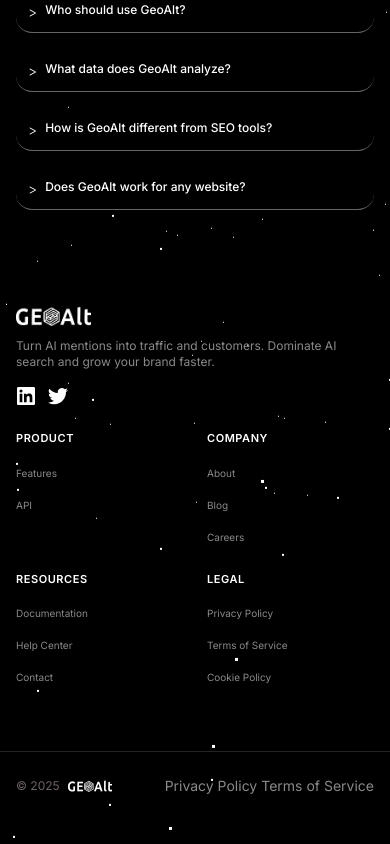
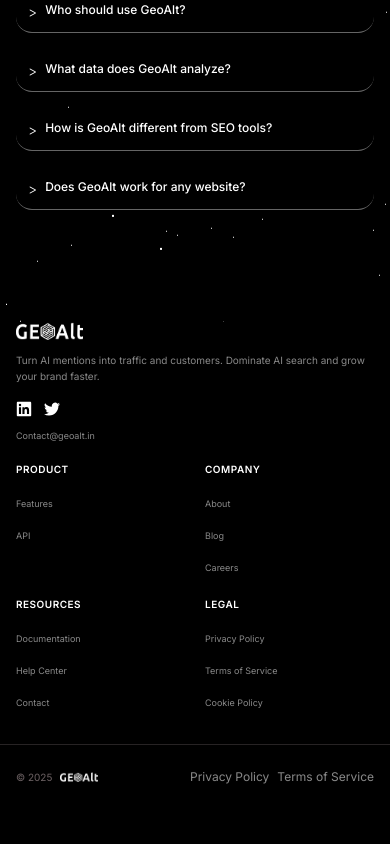
Before and after one commit to geoalt43/geoalt-website, a Next.js app: page / in a window 390 px wide. Shown: the part 8556-9400 px from the top of the page. After the commit the page ends 9361 px from the top, so only its background shows below. Built offline with nearby package versions, Linux system fonts and the light colour scheme; no server answers.

Commit message:
enhance footer with legal links and social media

```diff
--- a/src/components/layout/footer.tsx
+++ b/src/components/layout/footer.tsx
@@ -17,12 +17,12 @@ const scrollToHero = (e: React.MouseEvent<HTMLAnchorElement>) => {
 
 export function Footer() {
   return (
-    <footer className="bg-brand-black bg-transparent-text bg-clip-text">
-      <div className="max-w-7xl mx-auto px-4 sm:px-6 md:px-7 lg:px-8 pt-12 sm:pt-16 md:pt-18 lg:pt-[4vh] xl:pt-[6vh] pb-8 sm:pb-12 md:pb-12">
-        <div className="grid grid-cols-2 sm:grid-cols-2 md:grid-cols-3 lg:grid-cols-5 gap-6 sm:gap-8 md:gap-8">
+    <footer className="bg-black w-full text-white flex flex-col" style={{ visibility: 'visible', display: 'block', position: 'relative', zIndex: 10, minHeight: '200px' }}>
+      <div className="max-w-7xl mx-auto px-4 sm:px-6 md:px-8 pt-0 pb-8 sm:pb-12 md:pb-16 mt-16 sm:mt-20 md:mt-24 lg:mt-32 xl:mt-[8vh] 2xl:mt-[10vh]">
+        <div className="grid grid-cols-2 md:grid-cols-3 lg:grid-cols-5 gap-5 sm:gap-6 md:gap-8 lg:gap-10">
           {/* Brand */}
-          <div className="col-span-2 sm:col-span-1 md:col-span-1 lg:col-span-1">
-            <div className="flex items-center text-xl sm:text-2xl md:text-2xl font-bold text-brand-white">
+          <div className="col-span-2 md:col-span-1 lg:col-span-1">
+              <div className="flex items-center text-lg sm:text-xl md:text-2xl font-bold text-white">
                 <Image
                   src="/logos/GeoAlt_Logo.png"
                   alt="GEOAlt logo"
@@ -32,44 +32,54 @@ export function Footer() {
                   priority
                 />
               </div>
-            <p className="mt-3 sm:mt-4 md:mt-4 text-xs sm:text-sm md:text-sm text-[#898989]">
+              <p className="mt-3 sm:mt-4 md:mt-5 text-[10px] sm:text-xs md:text-sm text-[#898989] leading-relaxed">
                 Turn AI mentions into traffic and customers. Dominate AI search and grow your brand faster.
               </p>
-            <div className="mt-4 sm:mt-6 md:mt-6 flex space-x-3 sm:space-x-4 md:space-x-4">
+              <div className="mt-4 sm:mt-6 md:mt-7 flex space-x-3 sm:space-x-4 md:space-x-5">
               <a
-                href="#"
+                href="https://www.linkedin.com/company/geo-alt"
+                target="_blank"
+                rel="noopener noreferrer"
                 className="text-brand-gray-500 hover:text-brand-gray-300 transition-colors"
                 aria-label="LinkedIn"
               >
-                <svg className="h-5 w-5" fill="currentColor" viewBox="0 0 20 20">
+                  <svg className="h-4 w-4 sm:h-4 sm:w-4 md:h-5 md:w-5" fill="currentColor" viewBox="0 0 20 20">
                     <path fillRule="evenodd" d="M16.338 16.338H13.67V12.16c0-.995-.017-2.277-1.387-2.277-1.39 0-1.601 1.086-1.601 2.207v4.248H8.014v-8.59h2.559v1.174h.037c.356-.675 1.227-1.387 2.526-1.387 2.703 0 3.203 1.778 3.203 4.092v4.711zM5.005 6.575a1.548 1.548 0 11-.003-3.096 1.548 1.548 0 01.003 3.096zm-1.337 9.763H6.34v-8.59H3.667v8.59zM17.668 1H2.328C1.595 1 1 1.581 1 2.298v15.403C1 18.418 1.595 19 2.328 19h15.34c.734 0 1.332-.582 1.332-1.299V2.298C19 1.581 18.402 1 17.668 1z" clipRule="evenodd" />
                   </svg>
                 </a>
                 <a
-                href="#"
+                  href="https://x.com/geoalt_official"
+                  target="_blank"
+                  rel="noopener noreferrer"
                   className="text-brand-gray-500 hover:text-brand-gray-300 transition-colors"
                   aria-label="Twitter"
                 >
-                <svg className="h-5 w-5" fill="currentColor" viewBox="0 0 20 20">
+                  <svg className="h-4 w-4 sm:h-4 sm:w-4 md:h-5 md:w-5" fill="currentColor" viewBox="0 0 20 20">
                     <path d="M6.29 18.251c7.547 0 11.675-6.253 11.675-11.675 0-.178 0-.355-.012-.53A8.348 8.348 0 0020 3.92a8.19 8.19 0 01-2.357.646 4.118 4.118 0 001.804-2.27 8.224 8.224 0 01-2.605.996 4.107 4.107 0 00-6.993 3.743 11.65 11.65 0 01-8.457-4.287 4.106 4.106 0 001.27 5.477A4.073 4.073 0 01.8 7.713v.052a4.105 4.105 0 003.292 4.022 4.095 4.095 0 01-1.853.07 4.108 4.108 0 003.834 2.85A8.233 8.233 0 010 16.407a11.616 11.616 0 006.29 1.84" />
                   </svg>
                 </a>
               </div>
+              <a
+                href="mailto:Contact@geoalt.in"
+                className="mt-3 sm:mt-4 md:mt-5 text-[9px] sm:text-xs md:text-sm text-[#898989] hover:text-white transition-none block break-all"
+              >
+                Contact@geoalt.in
+              </a>
             </div>
 
             {/* Product Links */}
-          <div className="ml-0 sm:ml-6 md:ml-9 lg:ml-12">
-            <h3 className="text-[11px] sm:text-sm md:text-sm font-semibold text-brand-white uppercase tracking-wider">
+            <div className="ml-0 sm:ml-6 md:ml-12 xl:ml-14">
+              <h3 className="text-[10px] sm:text-xs md:text-sm font-semibold text-white uppercase tracking-wider">
                 Product
               </h3>
-            <ul className="mt-3 sm:mt-4 md:mt-4 space-y-2 sm:space-y-3 md:space-y-3">
+              <ul className="mt-3 sm:mt-4 md:mt-5 space-y-2 sm:space-y-3 md:space-y-4">
                 <li>
-                <Link href="/" onClick={scrollToHero} className="text-[10px] sm:text-sm md:text-sm text-[#898989] hover:text-white transition-none">
+                  <Link href="/" onClick={scrollToHero} className="text-[9px] sm:text-xs md:text-sm text-[#898989] hover:text-white transition-none">
                     Features
                   </Link>
                 </li>
                 <li>
-                <Link href="/" onClick={scrollToHero} className="text-[10px] sm:text-sm md:text-sm text-[#898989] hover:text-white transition-none">
+                  <Link href="/" onClick={scrollToHero} className="text-[9px] sm:text-xs md:text-sm text-[#898989] hover:text-white transition-none">
                     API
                   </Link>
                 </li>
@@ -77,23 +87,23 @@ export function Footer() {
             </div>
 
             {/* Company Links */}
-          <div className="ml-0 sm:ml-6 md:ml-9 lg:ml-12">
-            <h3 className="text-[11px] sm:text-sm md:text-sm font-semibold text-brand-white uppercase tracking-wider">
+            <div className="ml-0 sm:ml-6 md:ml-12 xl:ml-14">
+              <h3 className="text-[10px] sm:text-xs md:text-sm font-semibold text-white uppercase tracking-wider">
                 Company
               </h3>
-            <ul className="mt-3 sm:mt-4 md:mt-4 space-y-2 sm:space-y-3 md:space-y-3">
+              <ul className="mt-3 sm:mt-4 md:mt-5 space-y-2 sm:space-y-3 md:space-y-4">
                 <li>
-                <Link href="/" onClick={scrollToHero} className="text-[10px] sm:text-sm md:text-sm text-[#898989] hover:text-white transition-none">
+                  <Link href="/" onClick={scrollToHero} className="text-[9px] sm:text-xs md:text-sm text-[#898989] hover:text-white transition-none">
                     About
                   </Link>
                 </li>
                 <li>
-                <Link href="/" onClick={scrollToHero} className="text-[10px] sm:text-sm md:text-sm text-[#898989] hover:text-white transition-none">
+                  <Link href="/" onClick={scrollToHero} className="text-[9px] sm:text-xs md:text-sm text-[#898989] hover:text-white transition-none">
                     Blog
                   </Link>
                 </li>
                 <li>
-                <Link href="/" onClick={scrollToHero} className="text-[10px] sm:text-sm md:text-sm text-[#898989] hover:text-white transition-none">
+                  <Link href="/" onClick={scrollToHero} className="text-[9px] sm:text-xs md:text-sm text-[#898989] hover:text-white transition-none">
                     Careers
                   </Link>
                 </li>
@@ -101,23 +111,23 @@ export function Footer() {
             </div>
 
             {/* Resources Links */}
-          <div className="ml-0 sm:ml-6 md:ml-9 lg:ml-12">
-            <h3 className="text-[11px] sm:text-sm md:text-sm font-semibold text-brand-white uppercase tracking-wider">
+            <div className="ml-0 sm:ml-6 md:ml-12 xl:ml-14">
+              <h3 className="text-[10px] sm:text-xs md:text-sm font-semibold text-white uppercase tracking-wider">
                 Resources
               </h3>
-            <ul className="mt-3 sm:mt-4 md:mt-4 space-y-2 sm:space-y-3 md:space-y-3">
+              <ul className="mt-3 sm:mt-4 md:mt-5 space-y-2 sm:space-y-3 md:space-y-4">
                 <li>
-                <Link href="/" onClick={scrollToHero} className="text-[10px] sm:text-sm md:text-sm text-[#898989] hover:text-white transition-none">
+                  <Link href="/" onClick={scrollToHero} className="text-[9px] sm:text-xs md:text-sm text-[#898989] hover:text-white transition-none">
                     Documentation
                   </Link>
                 </li>
                 <li>
-                <Link href="/" onClick={scrollToHero} className="text-[10px] sm:text-sm md:text-sm text-[#898989] hover:text-white transition-none">
+                  <Link href="/" onClick={scrollToHero} className="text-[9px] sm:text-xs md:text-sm text-[#898989] hover:text-white transition-none">
                     Help Center
                   </Link>
                 </li>
                 <li>
-                <Link href="/" onClick={scrollToHero} className="text-[10px] sm:text-sm md:text-sm text-[#898989] hover:text-white transition-none">
+                  <Link href="/" onClick={scrollToHero} className="text-[9px] sm:text-xs md:text-sm text-[#898989] hover:text-white transition-none">
                     Contact
                   </Link>
                 </li>
@@ -125,23 +135,23 @@ export function Footer() {
             </div>
 
             {/* Legal Links */}
-          <div className="ml-0 sm:ml-6 md:ml-9 lg:ml-12">
-            <h3 className="text-[11px] sm:text-sm md:text-sm font-semibold text-brand-white uppercase tracking-wider">
+            <div className="ml-0 sm:ml-6 md:ml-12 xl:ml-14">
+              <h3 className="text-[10px] sm:text-xs md:text-sm font-semibold text-white uppercase tracking-wider">
                 Legal
               </h3>
-            <ul className="mt-3 sm:mt-4 md:mt-4 space-y-2 sm:space-y-3 md:space-y-3">
+              <ul className="mt-3 sm:mt-4 md:mt-5 space-y-2 sm:space-y-3 md:space-y-4">
                 <li>
-                <Link href="/" onClick={scrollToHero} className="text-[10px] sm:text-sm md:text-sm text-[#898989] hover:text-white transition-none">
+                  <Link href="/privacy-policy" className="text-[9px] sm:text-xs md:text-sm text-[#898989] hover:text-white transition-none">
                     Privacy Policy
                   </Link>
                 </li>
                 <li>
-                <Link href="/" onClick={scrollToHero} className="text-[10px] sm:text-sm md:text-sm text-[#898989] hover:text-white transition-none">
+                  <Link href="/terms-of-service" className="text-[9px] sm:text-xs md:text-sm text-[#898989] hover:text-white transition-none">
                     Terms of Service
                   </Link>
                 </li>
                 <li>
-                <Link href="/#home" onClick={scrollToHero} className="text-[10px] sm:text-sm md:text-sm text-[#898989] hover:text-white transition-none">
+                  <Link href="/cookie-policy" className="text-[9px] sm:text-xs md:text-sm text-[#898989] hover:text-white transition-none">
                     Cookie Policy
                   </Link>
                 </li>
@@ -151,11 +161,11 @@ export function Footer() {
         </div>
 
         {/* Bottom */}
-      <div className="w-full h-px mt-8 sm:mt-12 md:mt-12 bg-[#272324]"></div>
-      <div className="pt-6 sm:pt-8 md:pt-8 pb-12 sm:pb-16 md:pb-16">
-        <div className="max-w-7xl mx-auto px-4 sm:px-6 md:px-7 lg:px-8">
-          <div className="flex flex-wrap justify-between items-center gap-4 sm:gap-6 md:gap-6">
-            <p className="text-xs sm:text-sm md:text-sm flex items-center gap-2 text-[#6d6264]">
+        <div className="w-full h-px bg-[#272324]"></div>
+        <div className="pt-6 sm:pt-8 md:pt-10 pb-5 sm:pb-6 md:pb-10">
+          <div className="max-w-7xl mx-auto px-4 sm:px-6 md:px-8 xl:px-10">
+            <div className="flex flex-wrap justify-between items-center gap-4 sm:gap-6 md:gap-8">
+              <p className="text-[10px] sm:text-xs md:text-sm flex items-center gap-2 text-[#6d6264]">
                 <span>&copy; 2025</span>
                 <span className="inline-flex items-center leading-none">
                   <Image
@@ -167,18 +177,16 @@ export function Footer() {
                   />
                 </span>
               </p>
-            <div className="flex items-center gap-1 sm:gap-3 md:gap-3">
+              <div className="flex items-center gap-2 sm:gap-3 md:gap-4">
                 <Link
-                href="/#home"
-                onClick={scrollToHero}
-                className="text-sm text-[#898989] hover:text-white transition-none whitespace-nowrap"
+                  href="/privacy-policy"
+                  className="text-xs sm:text-xs md:text-sm text-[#898989] hover:text-white transition-none whitespace-nowrap"
                 >
                   Privacy Policy
                 </Link>
                 <Link
-                href="/#home"
-                onClick={scrollToHero}
-                className="text-sm text-[#898989] hover:text-white transition-none whitespace-nowrap"
+                  href="/terms-of-service"
+                  className="text-xs sm:text-xs md:text-sm text-[#898989] hover:text-white transition-none whitespace-nowrap"
                 >
                   Terms of Service
                 </Link>
```
Lines whose indentation alone changed are shown as unchanged.
